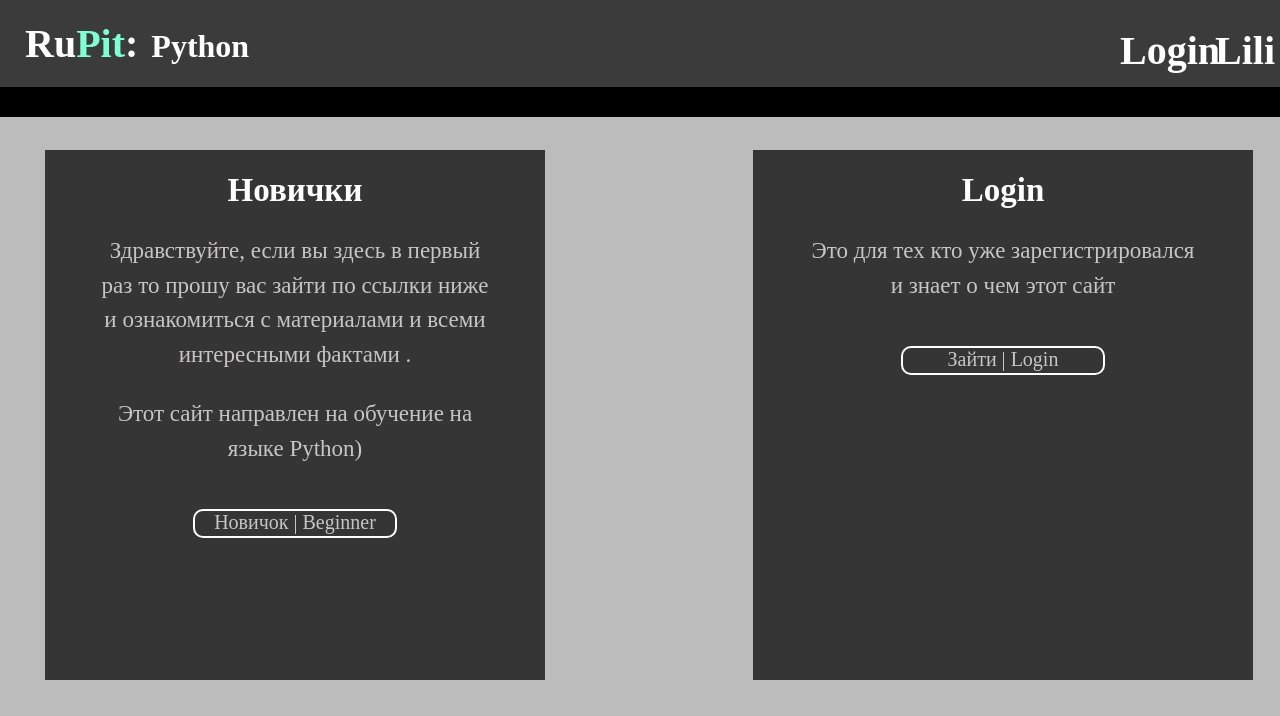
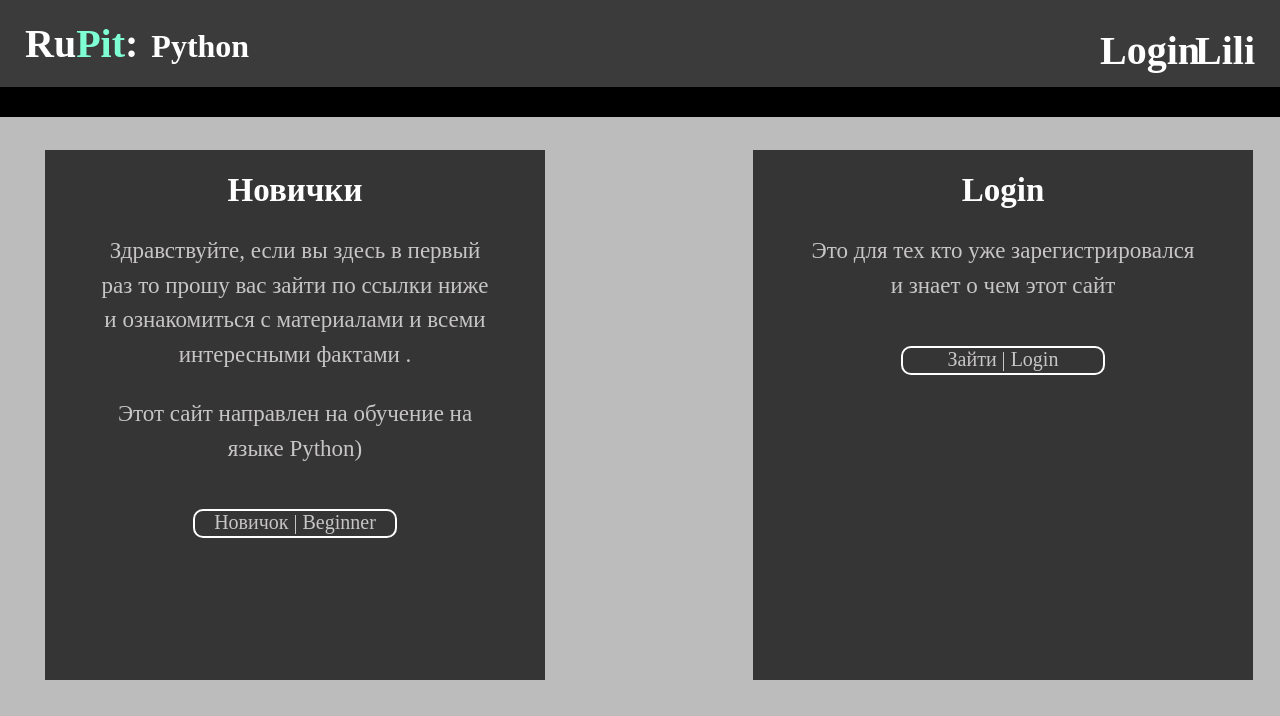
Before and after one commit to Ryslan271/Rupit-mail-media, a Flask app: page / in a window 1280 px wide. Shown: the top 716 px of the page. Run offline with Flask 2, Linux system fonts and the light colour scheme.

Commit message:
Update css.css

```diff
--- a/RuPit/1one-master/2020.02.19-part2-master/static/css.css
+++ b/RuPit/1one-master/2020.02.19-part2-master/static/css.css
@@ -5,9 +5,9 @@
     max-width: 1783px;
 }
 
-@media (max-width: 1300px) {
+@media (width: 1300px) {
     #header {
-        min-width: 1300px;
+        width: 1300px;
     }
 }
 
```
